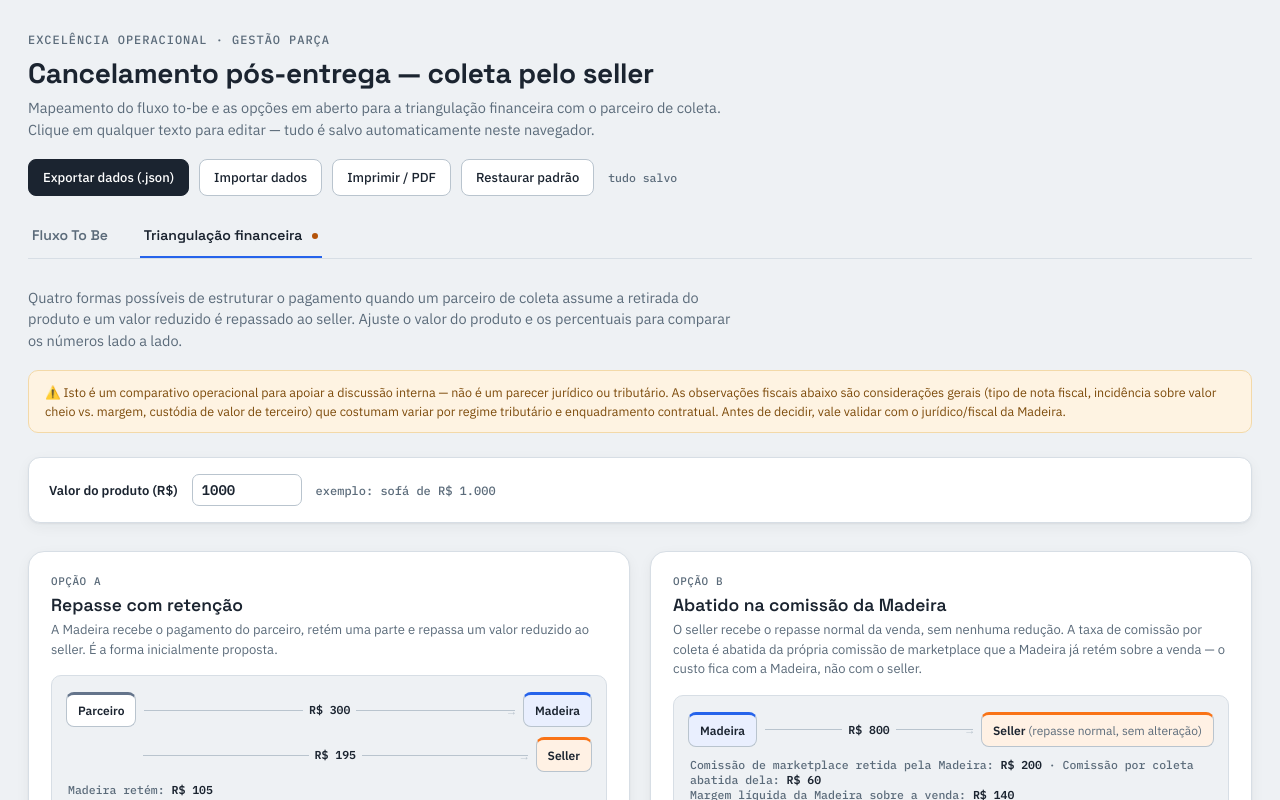
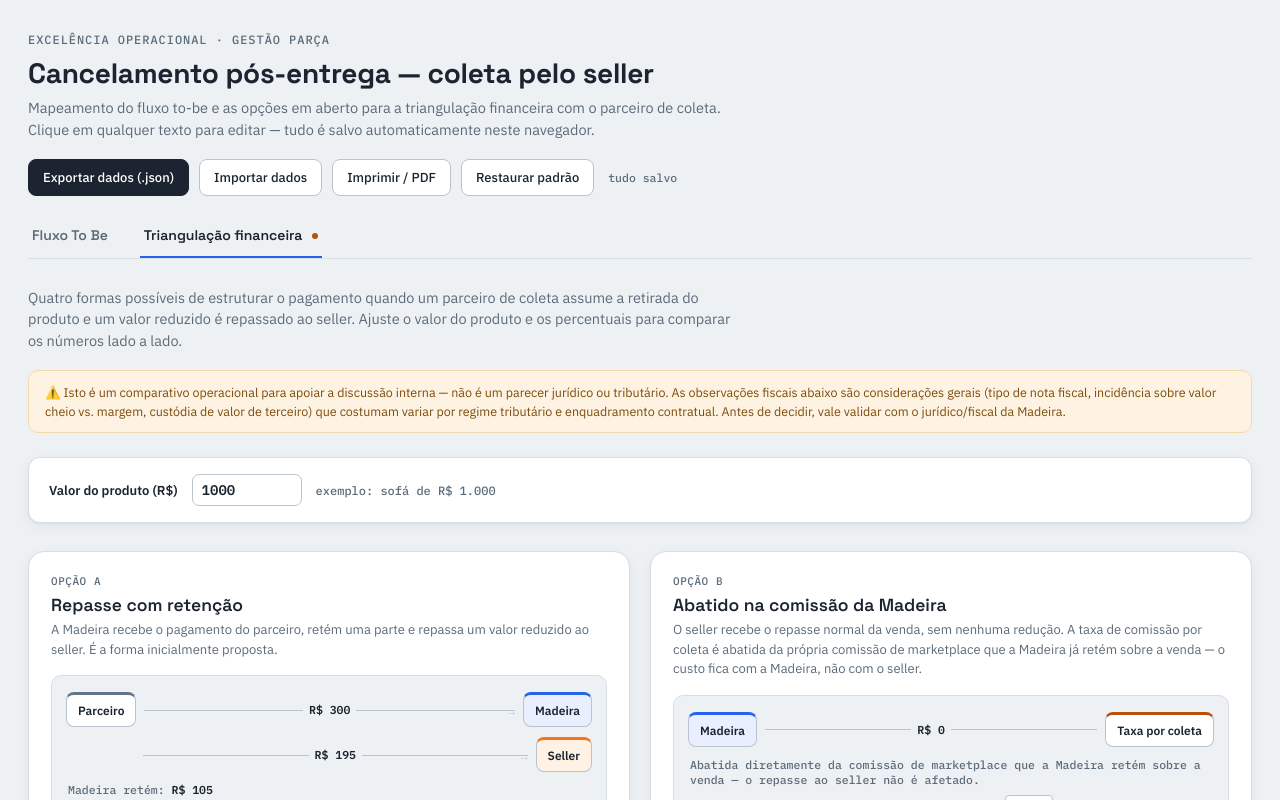
Before and after one commit to guischraiber/Fluxo-Parca-Seller, a React (Vite) app: page / in a window 1280 px wide. Both pictures are taken after a click on the button "Triangulação financeira". Shown: the top 800 px of the page. Built offline with nearby package versions, Linux system fonts and the light colour scheme.

Commit message:
Update TriangulacaoView.jsx

```diff
--- a/src/TriangulacaoView.jsx
+++ b/src/TriangulacaoView.jsx
@@ -16,10 +16,7 @@
   const aPago = v * (tri.a.percParceiro || 0) / 100
   const aRepasse = aPago * (tri.a.percRepasse || 0) / 100
   // Option B
-  const bComissaoMadeira = v * (tri.b.percComissaoMadeira || 0) / 100
-  const bComissaoColeta = v * (tri.b.percComissaoColeta || 0) / 100
-  const bComissaoLiquida = bComissaoMadeira - bComissaoColeta
-  const bRepasseSeller = v - bComissaoMadeira
+  const bTaxaColeta = v * (tri.b.percTaxaColeta || 0) / 100
   // Option C
   const cCompra = v * (tri.c.percCompra || 0) / 100
   const cRevenda = v * (tri.c.percRevenda || 0) / 100
@@ -98,18 +95,15 @@
           <div className="tri-flow">
             <div className="tri-flow-row">
               <div className="tri-node madeira">Madeira</div>
-              <div className="tri-arrow-lbl"><span className="tri-val">{fmt(bRepasseSeller)}</span><span className="tri-arrow-end">→</span></div>
-              <div className="tri-node seller">Seller <span style={{ fontWeight: 400, color: 'var(--ink-soft)' }}>(repasse normal, sem alteração)</span></div>
+              <div className="tri-arrow-lbl"><span className="tri-val">{fmt(bTaxaColeta)}</span></div>
+              <div className="tri-node" style={{ borderTop: '3px solid var(--warn)' }}>Taxa por coleta</div>
             </div>
             <div className="tri-retain-note">
-              Comissão de marketplace retida pela Madeira: <b>{fmt(bComissaoMadeira)}</b> · Comissão por coleta abatida dela: <b>{fmt(bComissaoColeta)}</b><br />
-              Margem líquida da Madeira sobre a venda: <b>{fmt(bComissaoLiquida)}</b>
+              Abatida diretamente da comissão de marketplace que a Madeira retém sobre a venda — o repasse ao seller não é afetado.
             </div>
             <div className="tri-perc-row">
-              <span>% comissão de marketplace (Madeira): <input type="number" min="0" max="100" value={tri.b.percComissaoMadeira}
-                onChange={e => setOptField('b', 'percComissaoMadeira', parseFloat(e.target.value) || 0)} />%</span>
-              <span>% comissão por coleta (abatida dela): <input type="number" min="0" max="100" value={tri.b.percComissaoColeta}
-                onChange={e => setOptField('b', 'percComissaoColeta', parseFloat(e.target.value) || 0)} />%</span>
+              <span>% taxa por coleta (sobre o valor do produto): <input type="number" min="0" max="100" value={tri.b.percTaxaColeta}
+                onChange={e => setOptField('b', 'percTaxaColeta', parseFloat(e.target.value) || 0)} />%</span>
             </div>
           </div>
           <div className="tri-cols">
```
